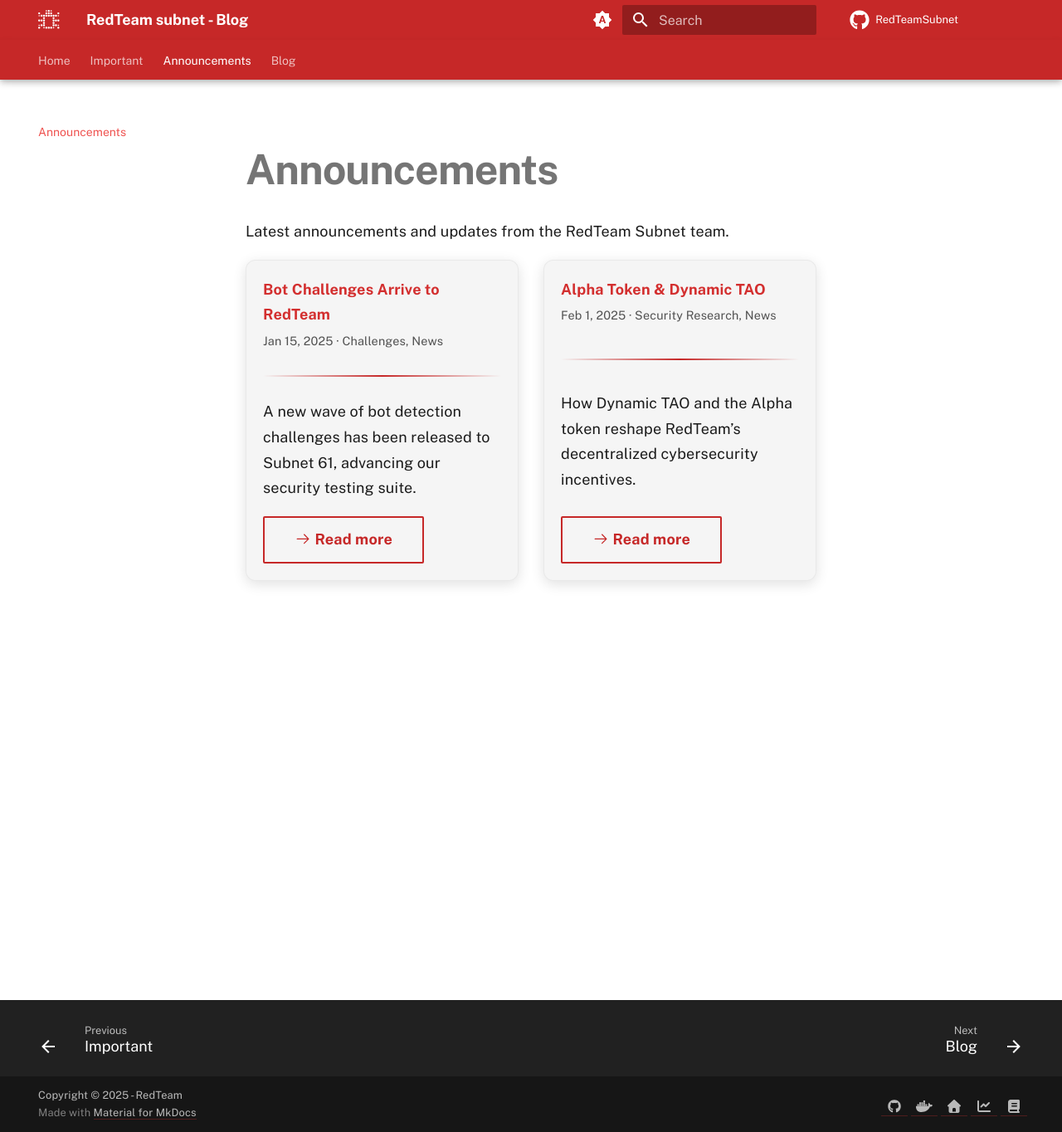
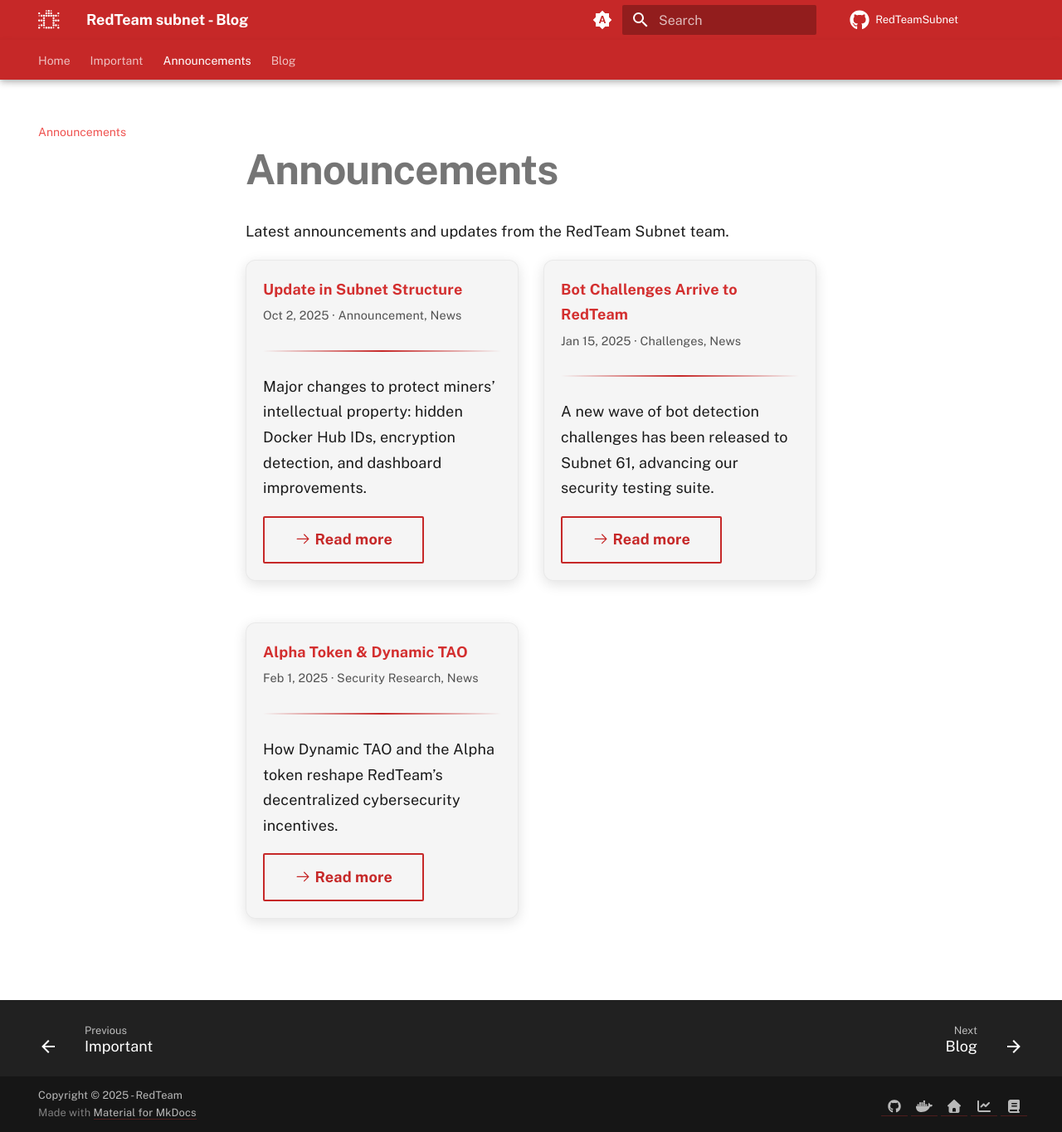
Before and after one commit to RedTeamSubnet/blog.theredteam.io, an MkDocs documentation site: the page built from docs/announcements/index.md, in a window 1280 px wide and 1364 px high. Shown: the whole window at 83% size. Built offline with MkDocs 1.6.1 and Material for MkDocs 9.7.7, drawn with Linux system fonts in a browser that asks for light colours; a script that is not in the unit is left out.

Commit message:
feat: update annpicements

```diff
--- a/docs/announcements/index.md
+++ b/docs/announcements/index.md
@@ -7,6 +7,15 @@
 Latest announcements and updates from the RedTeam Subnet team.
 
 <div class="grid cards" markdown>
+
+-   **Update in Subnet Structure**
+    <small>Oct 2, 2025 · Announcement, News</small>
+
+    ---
+
+    Major changes to protect miners’ intellectual property: hidden Docker Hub IDs, encryption detection, and dashboard improvements.
+
+    [:octicons-arrow-right-24: Read more](posts/an.structure-update.md){ .md-button }
 
 -   **Bot Challenges Arrive to RedTeam**
     <small>Jan 15, 2025 · Challenges, News</small>
```
